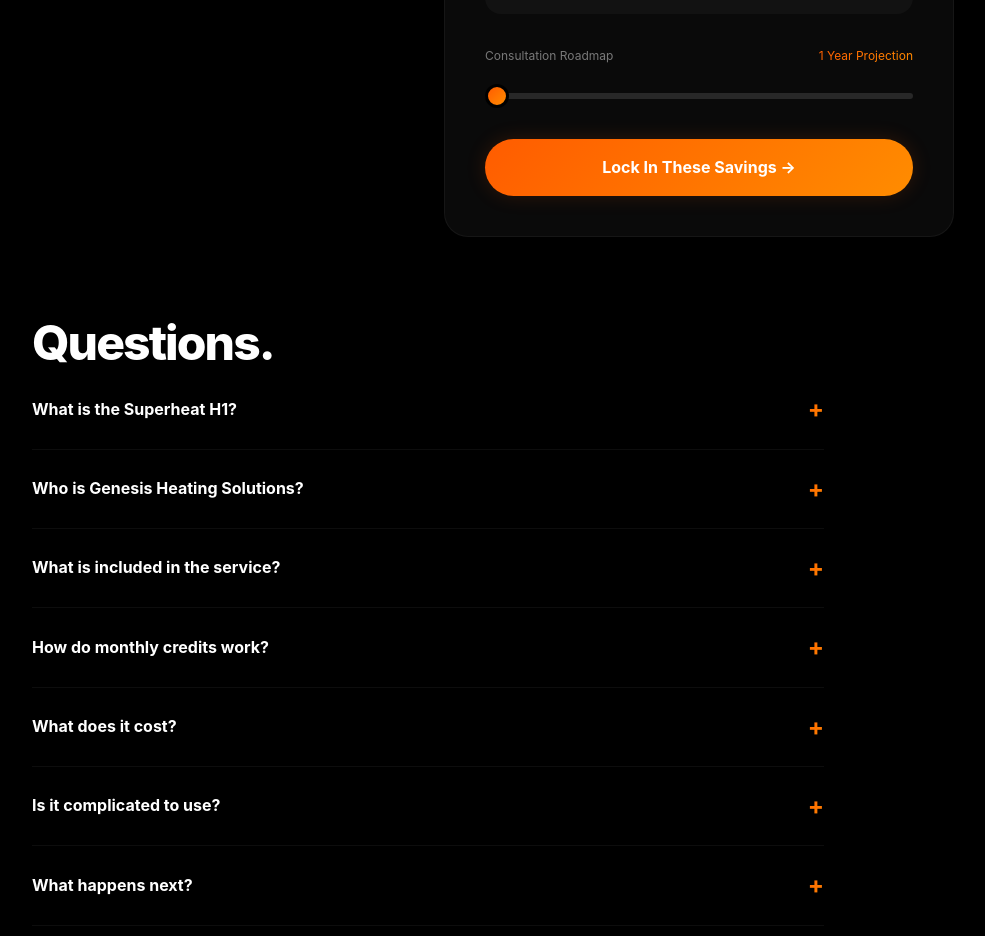
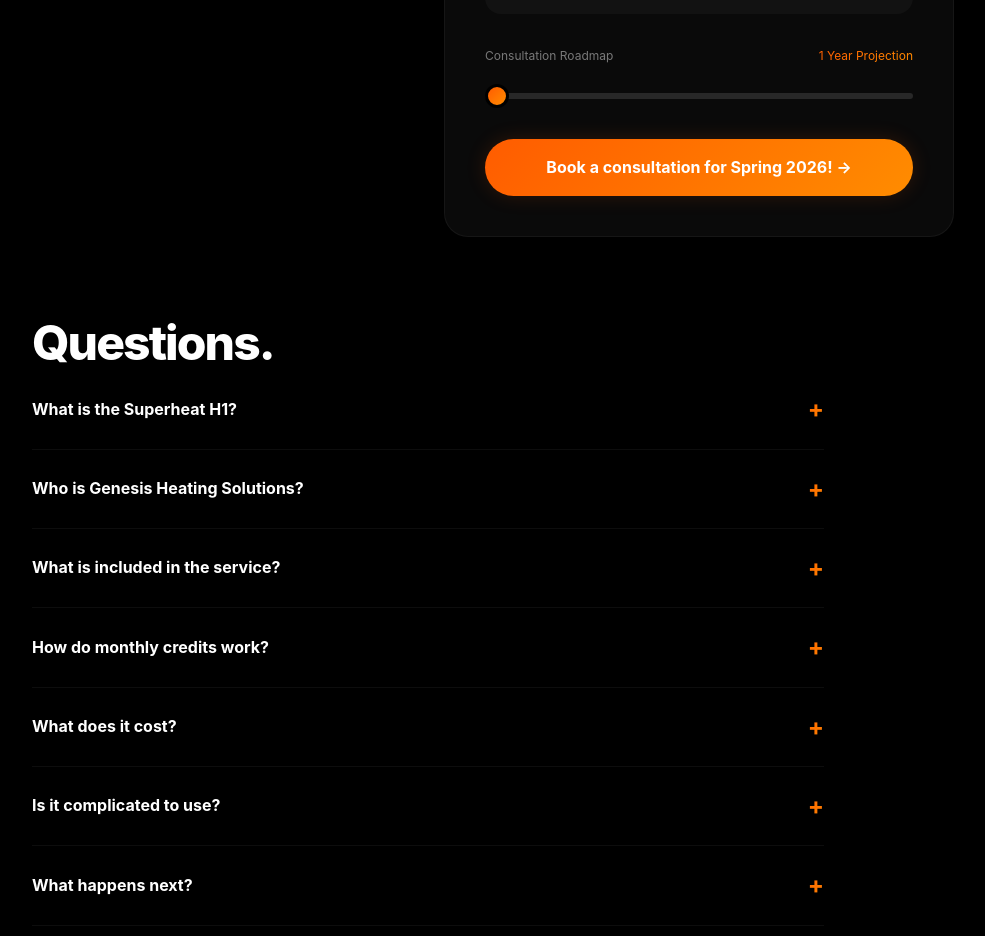
Before and after one commit to London-mining-company/genesis-heating, a Preact app: page / in a window 1280 px wide. Shown: the part 2920-3856 px from the top of the page, without its empty margins (212-1197 px from the left). Built offline with nearby package versions, Linux system fonts and the light colour scheme; no server answers.

Commit message:
UI: Update Savings Calculator CTA text to 'Book a consultation for Spring 2026!'

```diff
--- a/src/App.tsx
+++ b/src/App.tsx
@@ -266,7 +266,7 @@ const SavingsCalculator = () => {
                     </div>
                     <input id="genesis-horizon" type="range" className="slider" min="0" max="3" step="1" value={idx} onChange={e => setIdx(+e.currentTarget.value)} />
                 </div>
-                <button onClick={() => sTo('waitlist')} className="btn btn-primary" style={{ width: '100%', marginTop: 'var(--s-32)', padding: 'var(--s-16)' }}>Lock In These Savings →</button>
+                <button onClick={() => sTo('waitlist')} className="btn btn-primary" style={{ width: '100%', marginTop: 'var(--s-32)', padding: 'var(--s-16)' }}>Book a consultation for Spring 2026! →</button>
             </div>
         </div>
     )
@@ -406,7 +406,7 @@ const WaitlistForm = () => {
                     <p style={{ fontSize: '14px', fontWeight: '800', color: '#fff' }}>Refer a Neighbour</p>
                 </div>
                 <p style={{ fontSize: '13px', lineHeight: '1.6', color: 'rgba(255,255,255,0.8)', marginBottom: '1rem' }}>Know someone who'd benefit? Referrals get <strong style={{ color: '#fff' }}>free installation</strong> for a limited time. More neighbours = greater collective energy credits.</p>
-                <a href={`whatsapp://send?text=Hey! I just found this local London company, Genesis Heating, that installs water heaters that actually lower your bills through energy recycling. I just joined their waitlist for Spring 2026. Check it out: https://genesisheatingsolutions.ca`} className="btn btn-primary" style={{ width: '100%', padding: '0.75rem', fontSize: '12px', textAlign: 'center', display: 'block' }}>Share via WhatsApp</a>
+                <a href={`whatsapp://send?text=Hey! I just found this local London company, Genesis Heating, that installs water heaters that actually lower your bills through energy recycling. I just joined their waitlist for Spring 2026. Check it out: ${window.location.origin}`} className="btn btn-primary" style={{ width: '100%', padding: '0.75rem', fontSize: '12px', textAlign: 'center', display: 'block' }}>Share via WhatsApp</a>
             </div>
         </div>
     )
```
